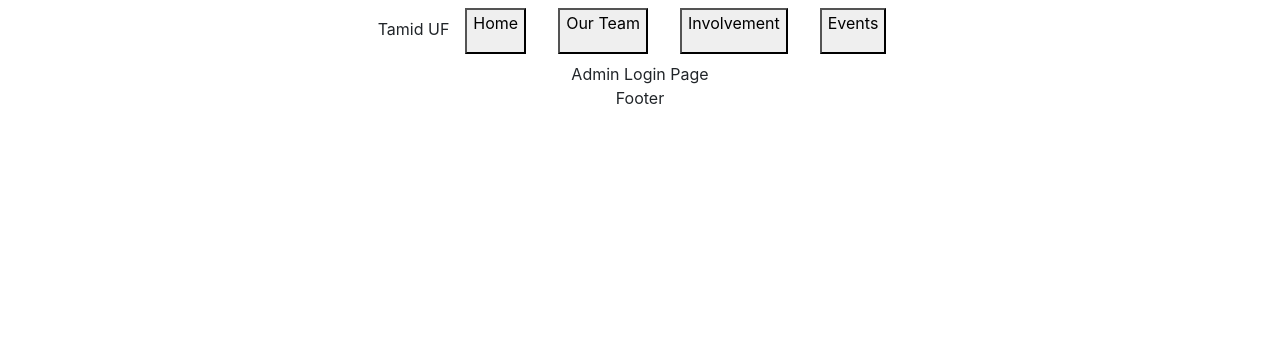
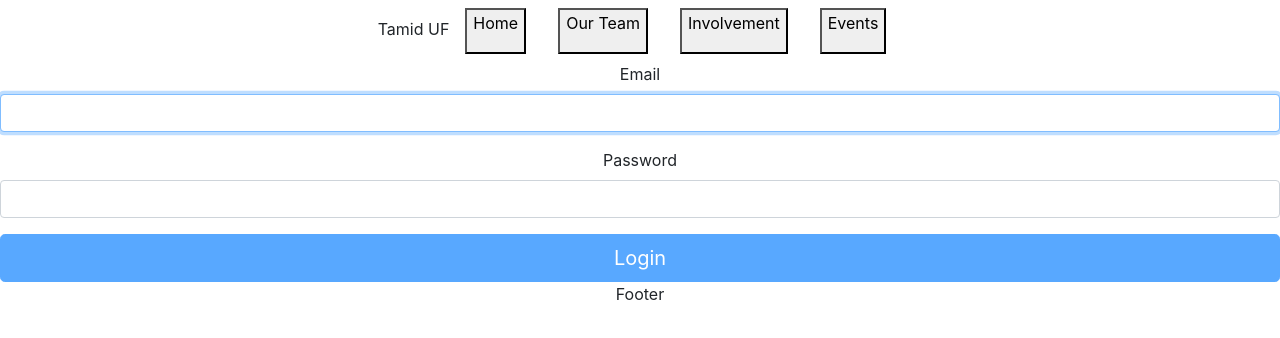
Before and after one commit to satvikb/CEN-Spring-2021-Project, a React (Create React App) app: page /adminlogin in a window 1280 px wide. Shown: the top 338 px of the page. Built offline with nearby package versions, Linux system fonts and the light colour scheme; no server answers.

Commit message:
added login page and rerouting if not logged in, mostly done

```diff
--- a/src/components/NavigationBar.js
+++ b/src/components/NavigationBar.js
@@ -1,6 +1,7 @@
 import NavigationButton from './NavigationButton';
 import React from "react";
-import { BrowserRouter as Router, Switch, Route } from "react-router-dom";
+import { Router, Switch, Route } from "react-router-dom";
+// import { Router, Route, Link } from 'react-router-dom';
 import ButtonGroup from 'react-bootstrap/ButtonGroup'
 //import ButtonToolbar from 'react-bootstrap/ButtonToolbar'
 
@@ -12,6 +13,10 @@
 import AdminLogin from '../pages/AdminLogin'
 import AdminDashboard from '../pages/AdminDashboard'
 import { ButtonToolbar } from 'react-bootstrap';
+import PrivateRoute from './PrivateRoute'
+
+import history from './history';
+import { db, auth } from '../firebase.config';
 
 var buttons = [
   {
@@ -35,9 +40,20 @@
     "url":"/events"
   }
 ]
+
+function requireAuth(nextState, replace) {
+  var user = auth.currentUser;
+  if(!user){
+    replace({
+      pathname: '/adminlogin',
+      state: { nextPathname: nextState.location.pathname }
+    })
+  }
+}
+
 function NavigationBar(props) {
   return (
-    <Router>
+    <Router history={history}>
       <div className="NavigationBar">
         <p className="WebsiteHeader">Tamid UF</p>
         <ButtonGroup>
@@ -58,12 +74,9 @@
           <Route path="/events">
             <Events />
           </Route>
-          <Route path="/adminlogin">
-            <AdminLogin />
-          </Route>
-          <Route path="/admindashboard">
-            <AdminDashboard />
-          </Route>
+
+          <PrivateRoute path="/admindashboard" onEnter={requireAuth} component={AdminDashboard} />
+          <Route path="/adminlogin" component={AdminLogin} />
         </Switch>
       </div>
     </Router>
--- /dev/null
+++ b/src/components/PrivateRoute.js
@@ -0,0 +1,25 @@
+import React from 'react'
+import { Redirect, Route } from 'react-router-dom'
+import { db, auth } from '../firebase.config';
+//https://stackoverflow.com/questions/47476186/when-user-is-not-logged-in-redirect-to-login-reactjs
+const PrivateRoute = ({ component: Component, ...rest }) => {
+
+  var user = auth.currentUser;
+  // Add your own authentication on the below line.
+  const isLoggedIn = user != undefined;
+
+  return (
+    <Route
+      {...rest}
+      render={props =>
+        isLoggedIn ? (
+          <Component {...props} />
+        ) : (
+          <Redirect to={{ pathname: '/adminlogin', state: { from: props.location } }} />
+        )
+      }
+    />
+  )
+}
+
+export default PrivateRoute
--- /dev/null
+++ b/src/components/history.js
@@ -0,0 +1,4 @@
+// https://stackoverflow.com/questions/42701129/how-to-push-to-history-in-react-router-v4
+import { createBrowserHistory } from 'history';
+
+export default createBrowserHistory();
--- a/src/pages/AdminLogin.js
+++ b/src/pages/AdminLogin.js
@@ -1,7 +1,68 @@
-function AdminLogin() {
+import React,{useState,useEffect} from 'react';
+import Button from 'react-bootstrap/Button'
+import { db, auth } from '../firebase.config';
+import Form from 'react-bootstrap/Form'
+import history from '../components/history';
+
+// https://stackoverflow.com/questions/34119793/react-router-redirection-after-login
+function AdminLogin(props) {
+  const [email, setEmail] = useState("");
+  const [password, setPassword] = useState("");
+
+  function validateForm() {
+    return email.length > 0 && password.length > 0;
+  }
+
+  function handleSubmit(event) {
+    event.preventDefault();
+
+    auth.signInWithEmailAndPassword(email, password)
+      .then((userCredential) => {
+        // Signed in
+        var user = userCredential.user;
+        // ...
+
+        history.push('/admindashboard')
+
+        // const location = this.props.location
+        // if (location.state && location.state.nextPathname) {
+        //   history.push(location.state.nextPathname)
+        // } else {
+        //   history.push('/')
+        // }
+      })
+      .catch((error) => {
+        var errorCode = error.code;
+        var errorMessage = error.message;
+        alert("Failure logging in. " + errorCode + ": "+errorMessage)
+      });
+
+  }
+
   return (
     <div className="AdminLogin">
-    Admin Login Page
+      <Form onSubmit={handleSubmit}>
+        <Form.Group size="lg" controlId="email">
+          <Form.Label>Email</Form.Label>
+          <Form.Control
+            autoFocus
+            type="email"
+            value={email}
+            onChange={(e) => setEmail(e.target.value)}
+          />
+        </Form.Group>
+        <Form.Group size="lg" controlId="password">
+          <Form.Label>Password</Form.Label>
+          <Form.Control
+            type="password"
+            value={password}
+            onChange={(e) => setPassword(e.target.value)}
+          />
+        </Form.Group>
+        <Button block size="lg" type="submit" disabled={!validateForm()}>
+          Login
+        </Button>
+      </Form>
     </div>
   );
 }
--- a/src/pages/Events.js
+++ b/src/pages/Events.js
@@ -3,7 +3,7 @@
 import "bootstrap/dist/css/bootstrap.min.css";
 import CardDeck from 'react-bootstrap/CardDeck';
 
-import db from '../firebase.config';
+import { db, auth } from '../firebase.config';
 import React,{useState,useEffect} from 'react';
 
 
```
Also changed, not shown: src/pages/AdminDashboard.js (+27 -1 lines), src/pages/Home.js (+5 -4 lines).
